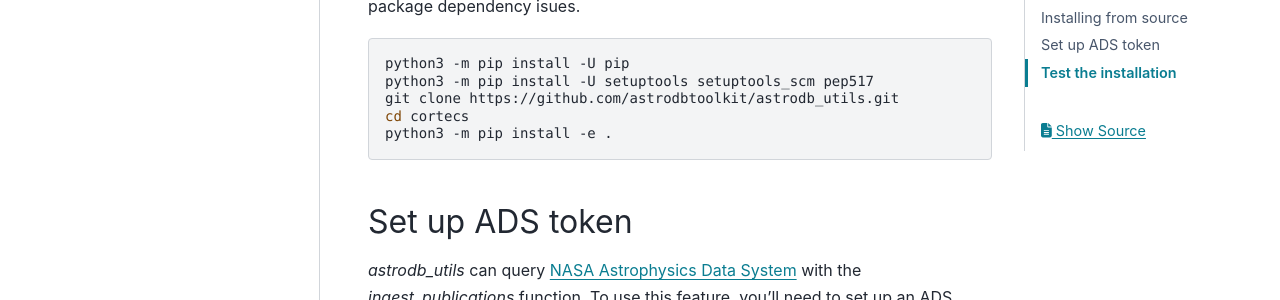
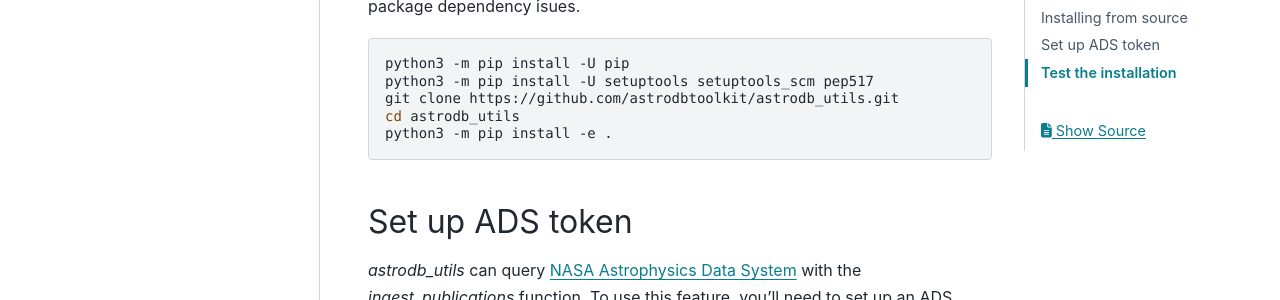
Before and after one commit to astrodbtoolkit/astrodb_utils, a Sphinx documentation site: the page built from docs/pages/installation.rst, in a window 1280 px wide and 900 px high, scrolled down 418 px. Shown: the part 152-452 px from the top of the window. Built offline with Sphinx 7.4.7 and the PyData theme 0.15.4, drawn with Linux system fonts in a browser that asks for light colours; pages that are not in the unit, such as notebooks, are missing from menus; the version number could not be read and is left out.

Commit message:
change boilerplate

```diff
--- a/docs/pages/installation.rst
+++ b/docs/pages/installation.rst
@@ -22,7 +22,7 @@ to avoid package dependency isues.
     python3 -m pip install -U pip
     python3 -m pip install -U setuptools setuptools_scm pep517
     git clone https://github.com/astrodbtoolkit/astrodb_utils.git
-    cd cortecs
+    cd astrodb_utils
     python3 -m pip install -e .
 
 
```
